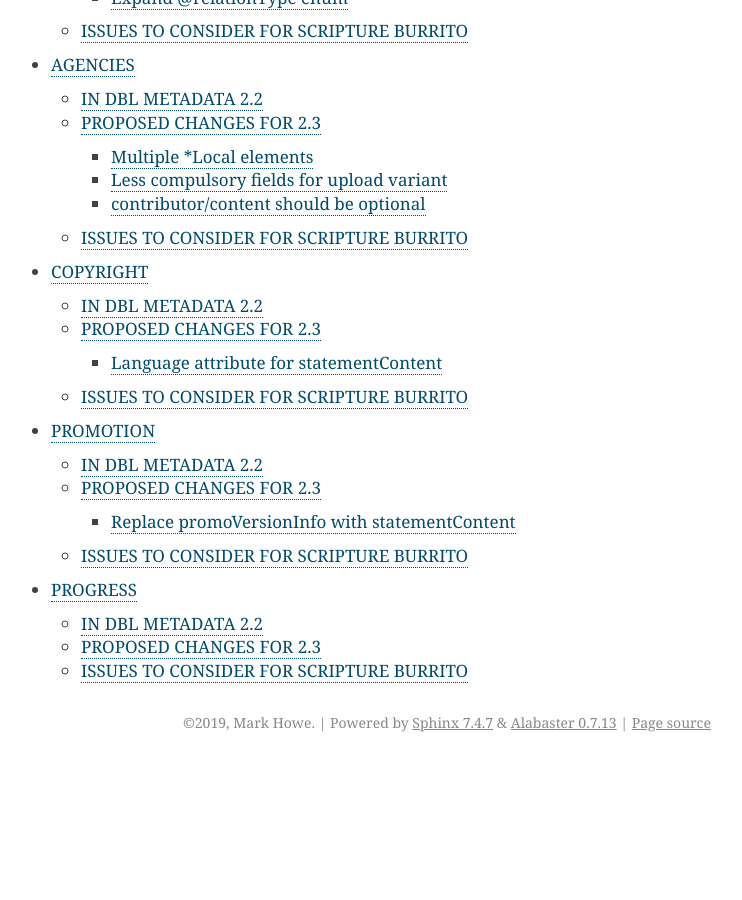
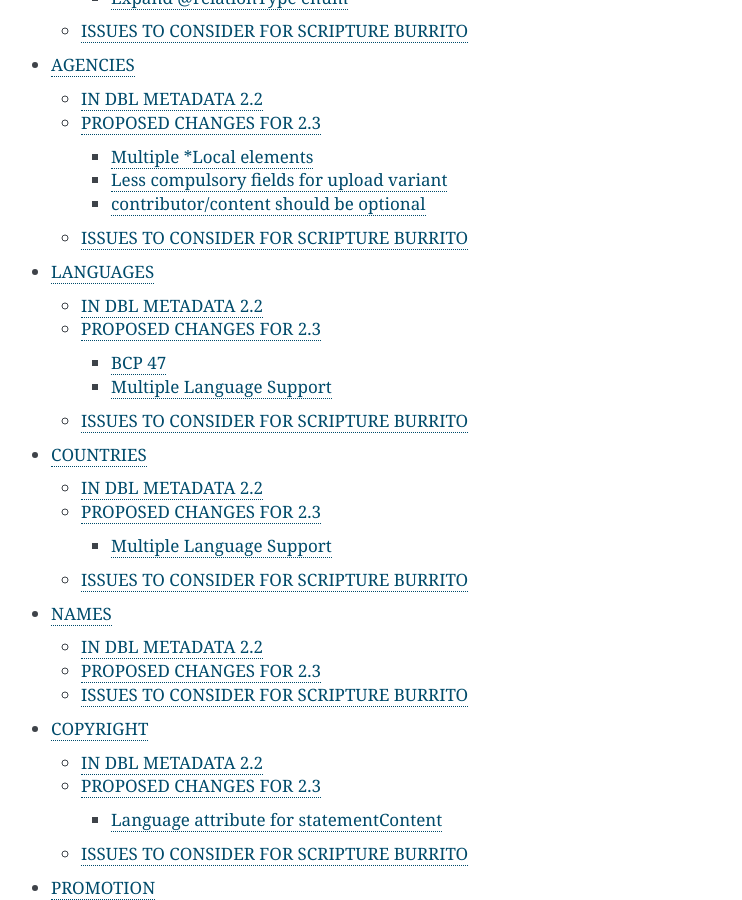
Before and after one commit to bible-technology/scripture-burrito, a Sphinx documentation site: the page built from proto_doc/dbl_2_3/briefing_papers/source/briefing_papers.rst, in a window 1280 px wide and 900 px high, scrolled down 2230 px. Shown: the whole window, without its empty margins (399-1141 px from the left). Built offline with Sphinx 7.4.7, drawn with Linux system fonts in a browser that asks for light colours; before the commit the page ends 2992 px from its top, so only the background shows below that; some of the changed lines change nothing that is shown.

Commit message:
Languages, countries, names

```diff
--- /dev/null
+++ b/proto_doc/dbl_2_3/briefing_papers/source/08_languages.rst
@@ -0,0 +1,496 @@
+#########
+LANGUAGES
+#########
+
+*******************
+IN DBL METADATA 2.2
+*******************
+
+* **iso** (Exactly 1 string)
+
+    * The language's 3-character ISO 639-3 code
+
+        * regex: [a-z][a-z][a-z]
+
+* **name** (Exactly 1 string)
+
+    * The name, in English, of the language
+
+        * regex: \S.*\S
+
+* **nameLocal** (0 or 1 string)
+
+    * The localized name of the language
+
+        * regex: \S.*\S
+
+* **scriptCode** (Exactly 1 string)
+
+    * The ISO 15924 script code used in this entry
+
+        * Enum:
+
+        * Adlm
+
+        * Afak
+
+        * Aghb
+
+        * Ahom
+
+        * Arab
+
+        * Aran
+
+        * Armi
+
+        * Armn
+
+        * Avst
+
+        * Bali
+
+        * Bamu
+
+        * Bass
+
+        * Batk
+
+        * Beng
+
+        * Blis
+
+        * Bopo
+
+        * Brah
+
+        * Brai
+
+        * Bugi
+
+        * Buhd
+
+        * Cakm
+
+        * Cans
+
+        * Cari
+
+        * Cham
+
+        * Cher
+
+        * Cirt
+
+        * Copt
+
+        * Cprt
+
+        * Cyrl
+
+        * Cyrs
+
+        * Deva
+
+        * Dsrt
+
+        * Dupl
+
+        * Egyd
+
+        * Egyh
+
+        * Egyp
+
+        * Elba
+
+        * Ethi
+
+        * Geok
+
+        * Geor
+
+        * Glag
+
+        * Goth
+
+        * Gran
+
+        * Grek
+
+        * Gujr
+
+        * Guru
+
+        * Hang
+
+        * Hani
+
+        * Hano
+
+        * Hans
+
+        * Hant
+
+        * Hatr
+
+        * Hebr
+
+        * Hira
+
+        * Hluw
+
+        * Hmng
+
+        * Hrkt
+
+        * Hung
+
+        * Inds
+
+        * Ital
+
+        * Java
+
+        * Jpan
+
+        * Jurc
+
+        * Kali
+
+        * Kana
+
+        * Khar
+
+        * Khmr
+
+        * Khoj
+
+        * Kitl
+
+        * Kits
+
+        * Knda
+
+        * Kore
+
+        * Kpel
+
+        * Kthi
+
+        * Lana
+
+        * Laoo
+
+        * Latn
+
+        * Latf
+
+        * Latg
+
+        * Lepc
+
+        * Limb
+
+        * Lina
+
+        * Linb
+
+        * Lisu
+
+        * Loma
+
+        * Lyci
+
+        * Lydi
+
+        * Mahj
+
+        * Mand
+
+        * Mani
+
+        * Marc
+
+        * Maya
+
+        * Mend
+
+        * Merc
+
+        * Mero
+
+        * Mlym
+
+        * Modi
+
+        * Mong
+
+        * Moon
+
+        * Mroo
+
+        * Mtei
+
+        * Mult
+
+        * Mymr
+
+        * Narb
+
+        * Nbat
+
+        * Nkgb
+
+        * Nkoo
+
+        * Nshu
+
+        * Ogam
+
+        * Olck
+
+        * Orkh
+
+        * Orya
+
+        * Osge
+
+        * Osma
+
+        * Palm
+
+        * Pauc
+
+        * Perm
+
+        * Phag
+
+        * Phli
+
+        * Phlp
+
+        * Phlv
+
+        * Phnx
+
+        * Plrd
+
+        * Prti
+
+        * Rjng
+
+        * Roro
+
+        * Runr
+
+        * Samr
+
+        * Sara
+
+        * Sarb
+
+        * Saur
+
+        * Sgnw
+
+        * Shaw
+
+        * Shrd
+
+        * Sidd
+
+        * Sind
+
+        * Sinh
+
+        * Sora
+
+        * Sund
+
+        * Sylo
+
+        * Syrc
+
+        * Syre
+
+        * Syrj
+
+        * Syrn
+
+        * Tagb
+
+        * Takr
+
+        * Tale
+
+        * Talu
+
+        * Taml
+
+        * Tang
+
+        * Tavt
+
+        * Telu
+
+        * Teng
+
+        * Tfng
+
+        * Tglg
+
+        * Thaa
+
+        * Thai
+
+        * Tibt
+
+        * Tirh
+
+        * Ugar
+
+        * Vaii
+
+        * Visp
+
+        * Wara
+
+        * Wole
+
+        * Xpeo
+
+        * Xsux
+
+        * Yiii
+
+        * Zinh
+
+        * Zmth
+
+        * Zsym
+
+        * Zxxx
+
+        * Zyyy
+
+        * Zzzz
+
+* **script** (Exactly 1 string)
+
+    * The name of the script used in this entry
+
+        * regex: \S.*\S
+
+* **scriptDirection** (Exactly 1 string)
+
+    * The direction of the script used in this entry
+
+        * Enum:
+
+        * LTR
+
+        * RTL
+
+* **numerals** (0 or 1 string)
+
+    * The numerals system used in this entry
+
+        * Enum:
+
+        * Arabic
+
+        * Bengali
+
+        * Burmese
+
+        * Chinese
+
+        * Cyrillic
+
+        * Devanagari
+
+        * Ethiopic
+
+        * Farsi
+
+        * Gujarati
+
+        * Gurmukhi
+
+        * Hebrew
+
+        * Hindi
+
+        * Kannada
+
+        * Khmer
+
+        * Malayalam
+
+        * Oriya
+
+        * Roman
+
+        * Tamil
+
+        * Telugu
+
+        * Thai
+
+        * Tibetan
+
+* **ldml** (0 or 1 string)
+
+    * The LDML of the language
+
+        * regex: [A-Za-z]{2,3}([\-_][A-Za-z0-9]+){0,4}
+
+* **rod** (0 or 1 string)
+
+    * The ROD of the language
+
+        * regex: [0-9]{5}
+
+
+************************
+PROPOSED CHANGES FOR 2.3
+************************
+
+======
+BCP 47
+======
+
+This is the currently preferred way to store language information, as it can include most other
+standards and can handle minority languages and dialects that are unlikely to be supported by
+the older standards such as ISO 639-3.
+
+It seems that the field currently called "ldml" is actually closer to BCP 47. This should be renamed
+and we should check that it handles all BCP 47 permutations.
+
+We also need to decide whether to store the components of BCP 47 separately, since decomposing BCP 47 is not
+trivial. (For example, there is no 639-3 code if a 639-1 code exists.) At that point, another option would be
+to only store the components, which reduces duplication but pushes the onus of constructing BCP 47 onto the consumer.
+
+=========================
+Multiple Language Support
+=========================
+
+In the current schema there is exactly one language element. To support multiple languages we should adopt a structure
+similar to the current countries structure, ie a "languages" wrapper with one or more "language" child element. Exactly
+one of those languages should be marked as the default.
+
+Here, as elsewhere, name and nameLocal need rethinking to support multiple languages. In addition to languages of the
+scriptural content, there may be localization languages. So, eg, an English-French diglot might contain localization strings
+in Spanish, Arabic or Hindi in order to localize interfaces.
+
+In a world where English is no longer always the default language,
+it might make sense to abandon the name/nameLocal distinction altogether and, instead, to require one or more name, each
+in a specified language. The downside of this is that every consumer then needs to implement some form of language negotiation
+to handle the case where, say, the preferred language is French and the options in the metadata are Chinese and Swahili.
+
+****************************************
+ISSUES TO CONSIDER FOR SCRIPTURE BURRITO
+****************************************
+
+None.
--- /dev/null
+++ b/proto_doc/dbl_2_3/briefing_papers/source/09_countries.rst
@@ -0,0 +1,43 @@
+#########
+COUNTRIES
+#########
+
+*******************
+IN DBL METADATA 2.2
+*******************
+
+* **/DBLMetadata/countries/country** (1 or more)
+
+    * **iso** (Exactly 1 string key)
+
+        * The country's 2-character country code
+
+        * regex: [A-Z][A-Z]
+
+    * **name** (Exactly 1 string)
+
+        * The country's name in English
+
+        * regex: \S.*\S
+
+    * **nameLocal** (0 or 1 string)
+
+        * The country's localized name
+
+        * regex: \S.*\S
+
+************************
+PROPOSED CHANGES FOR 2.3
+************************
+
+=========================
+Multiple Language Support
+=========================
+
+See the languages section.
+
+****************************************
+ISSUES TO CONSIDER FOR SCRIPTURE BURRITO
+****************************************
+
+None.
--- /dev/null
+++ b/proto_doc/dbl_2_3/briefing_papers/source/10_names.rst
@@ -0,0 +1,46 @@
+#####
+NAMES
+#####
+
+*******************
+IN DBL METADATA 2.2
+*******************
+
+* **/DBLMetadata/names/name** (0 or more)
+
+    * **@id** (Exactly 1 string key)
+
+        * The id of this name
+
+        * regex: [A-Za-z][\-A-Za-z0-9_]+
+
+    * **short** (Exactly 1 string)
+
+        * The short label for this name, which is required and will be used as a default for the other labels if necessary
+
+        * regex: \S.(.{0,253}\S)?
+
+    * **abbr** (0 or 1 string)
+
+        * The abbreviation for this name
+
+        * regex: \S(.{0,253}\S)?
+
+    * **long** (0 or 1 string)
+
+        * The long label for this name
+
+        * regex: \S(.{0,1022}\S)?
+
+************************
+PROPOSED CHANGES FOR 2.3
+************************
+
+This might mean allowing multiple abbr, short and long, distinguished by language attribute.
+
+
+****************************************
+ISSUES TO CONSIDER FOR SCRIPTURE BURRITO
+****************************************
+
+None
--- a/proto_doc/dbl_2_3/briefing_papers/source/briefing_papers.rst
+++ b/proto_doc/dbl_2_3/briefing_papers/source/briefing_papers.rst
@@ -16,6 +16,9 @@ Welcome to DBL Metadata 2.3's documentation!
    04_identification
    04b_relationships
    05_agencies
+   08_languages
+   09_countries
+   10_names
    13_copyright
    14_promotion
    15_progress
```
Also changed, not shown: 1 other file.
